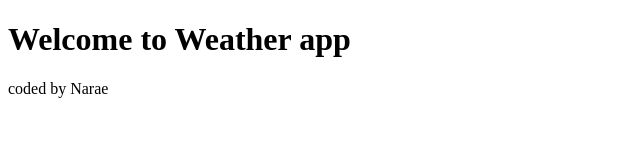
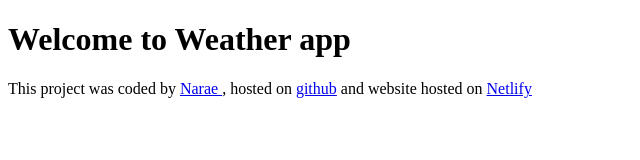
Before and after one commit to lunanarae/Weather-app-project, a plain HTML site: page index.html in a window 1280 px wide. Shown: the whole page, without its empty margins (0-640 px from the left). Drawn offline with Linux system fonts and the light colour scheme.

Commit message:
added footers

```diff
--- a/index.html
+++ b/index.html
@@ -7,6 +7,17 @@
   </head>
   <body>
     <h1>Welcome to Weather app</h1>
-    <footer>coded by Narae</footer>
+    <footer>
+      This project was coded by
+      <a href="https://github.com/lunanarae" target="_blank">Narae </a>
+      , hosted on
+      <a href="https://github.com/lunanarae/Weather-app-project" target="_blank"
+        >github</a
+      >
+      and website hosted on
+      <a href="https://welcomeweatherapp.netlify.app/" target="_blank"
+        >Netlify</a
+      >
+    </footer>
   </body>
 </html>
```
